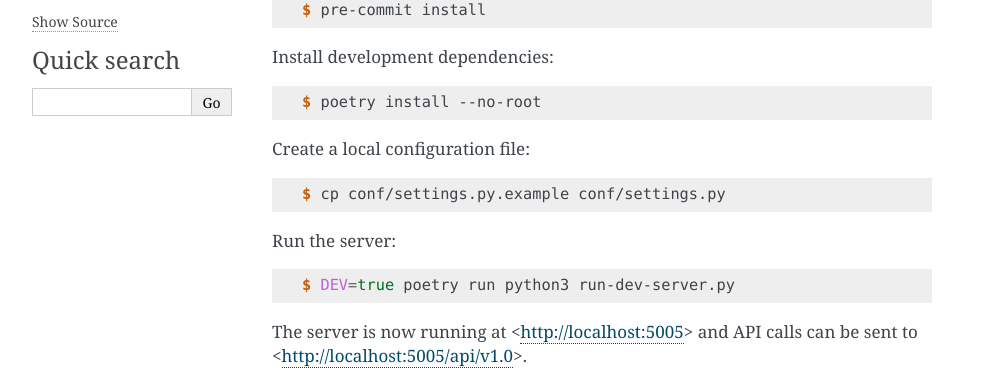
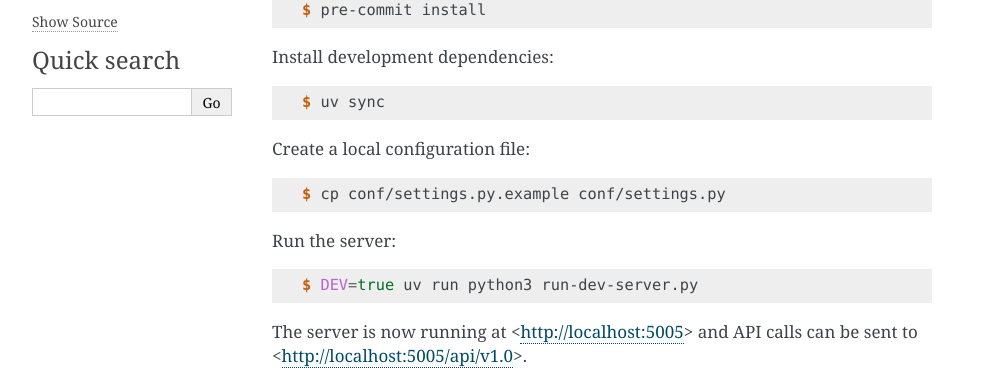
Before and after one commit to release-engineering/greenwave, a Sphinx documentation site: the page built from docs/dev-guide.rst, in a window 1280 px wide. Shown: the part 286-669 px from the top of the page, without its empty margins (148-1140 px from the left). Built offline with Sphinx 7.4.7, drawn with Linux system fonts in a browser that asks for light colours; pages that are not in the unit, such as notebooks, are missing from menus.

Commit message:
Replace poetry with uv in documentation and tag-release.sh

```diff
--- a/docs/dev-guide.rst
+++ b/docs/dev-guide.rst
@@ -18,7 +18,7 @@ Install development dependencies:
 
 .. code-block:: console
 
-   $ poetry install --no-root
+   $ uv sync
 
 Create a local configuration file:
 
@@ -30,7 +30,7 @@ Run the server:
 
 .. code-block:: console
 
-   $ DEV=true poetry run python3 run-dev-server.py
+   $ DEV=true uv run python3 run-dev-server.py
 
 The server is now running at <http://localhost:5005> and API calls can be sent to
 <http://localhost:5005/api/v1.0>.
```
Also changed, not shown: 1 other file.
